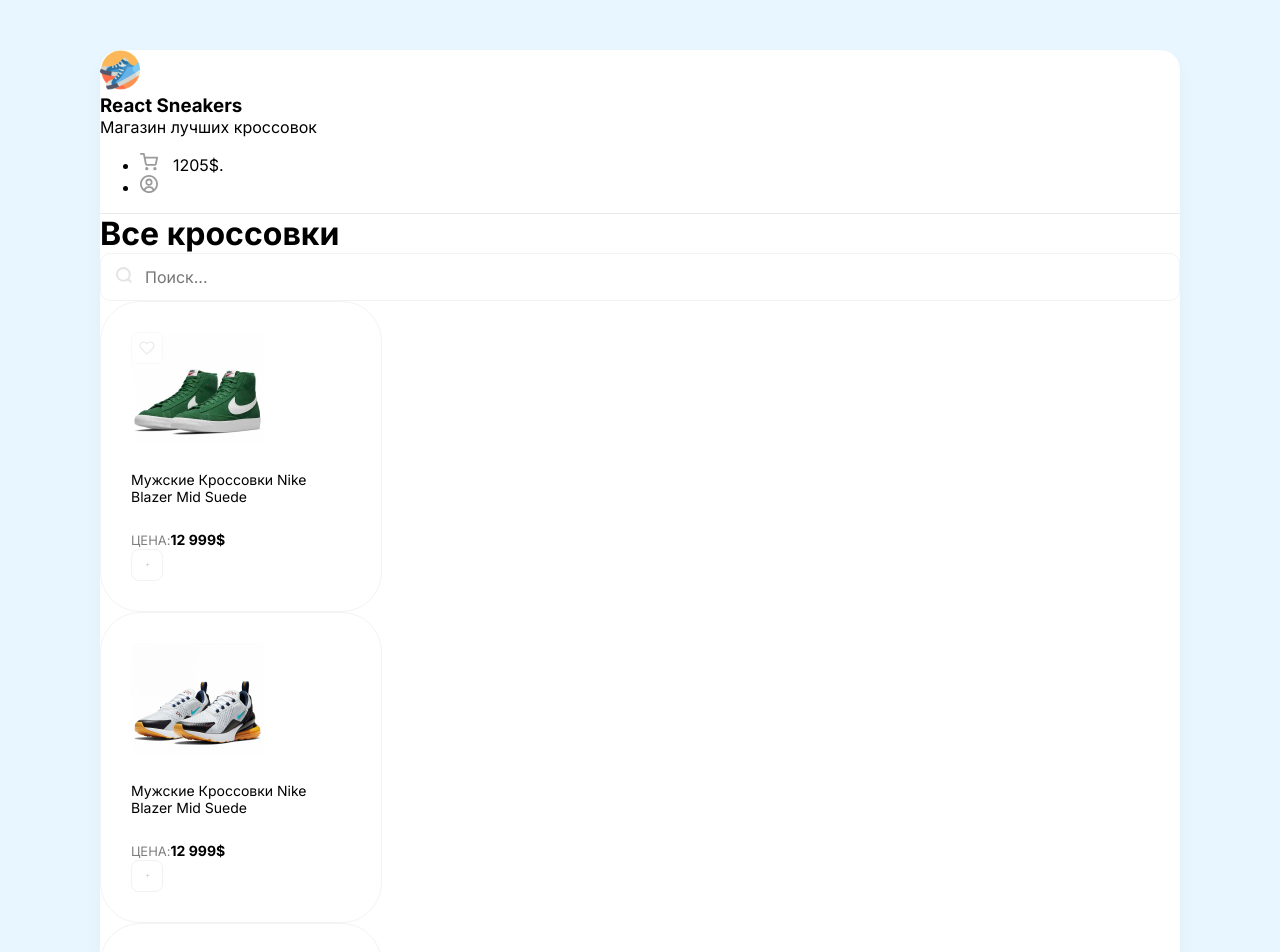
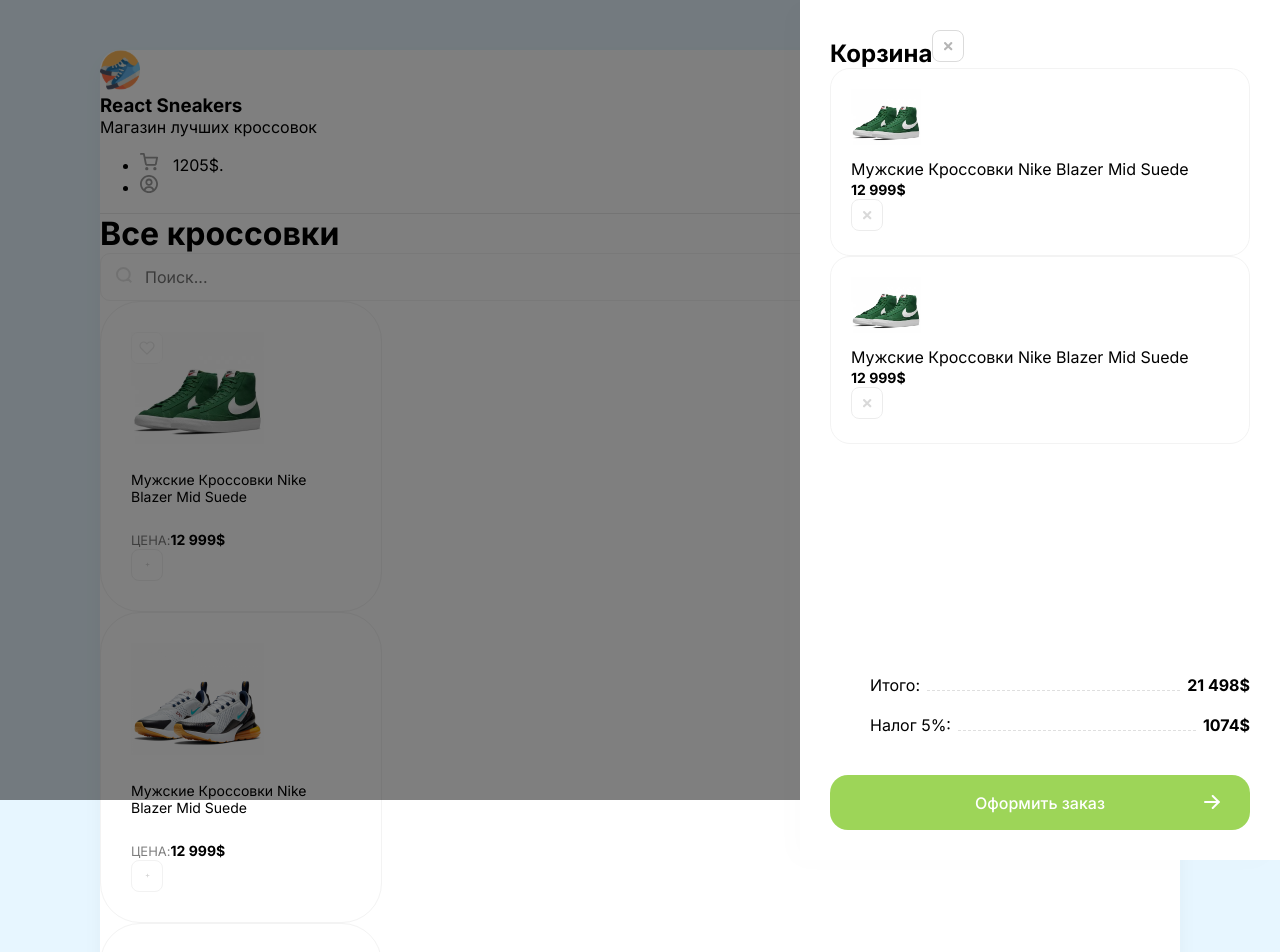
Before and after one commit to lana-tsiv/react_sneakers, a React (Create React App) app: page / in a window 1280 px wide. Shown: the top 952 px of the page. Built offline with nearby package versions, Linux system fonts and the light colour scheme.

Commit message:
feat: add shopping basket

```diff
--- a/src/App.js
+++ b/src/App.js
@@ -1,6 +1,66 @@
 function App() {
   return (
     <div className="wrapper clear">
+      <div className="overlay">
+        <div className="drawer">
+          <h2 className="mb-30 d-flex justify-between">
+            Корзина
+            <img className="cu-p" src="/img/btn-remove.svg" alt="remove" />
+          </h2>
+
+          <div className="items">
+            <div className="cartItem d-flex align-center mb-20">
+              <div
+                style={{ backgroundImage: "url(/img/sneakers/sneak1.png)" }}
+                className="cartItemImg"
+              ></div>
+              <div className="mr-20 flex">
+                <p className="mb-5">Мужские Кроссовки Nike Blazer Mid Suede</p>
+                <b>12 999$</b>
+              </div>
+              <img
+                className="removeBtn"
+                src="/img/btn-remove.svg"
+                alt="remove"
+              />
+            </div>
+
+            <div className="cartItem d-flex align-center mb-20">
+              <div
+                style={{ backgroundImage: "url(/img/sneakers/sneak1.png)" }}
+                className="cartItemImg"
+              ></div>
+              <div className="mr-20 flex">
+                <p className="mb-5">Мужские Кроссовки Nike Blazer Mid Suede</p>
+                <b>12 999$</b>
+              </div>
+              <img
+                className="removeBtn"
+                src="/img/btn-remove.svg"
+                alt="remove"
+              />
+            </div>
+          </div>
+          <div className="cartTotalBlock">
+            <ul className="cartTotalBlock">
+              <li>
+                <span>Итого:</span>
+                <div></div>
+                <b>21 498$</b>
+              </li>
+              <li>
+                <span>Налог 5%:</span>
+                <div></div>
+                <b>1074$</b>
+              </li>
+            </ul>
+            <button className="greenButton">
+              Оформить заказ <img src="/img/arrow.svg" alt="arrow" />
+            </button>
+          </div>
+        </div>
+      </div>
+
       <header className="d-flex justify-between align-center p-40">
         <div className="d-flex align-center">
           <img width={40} height={40} src="/img/logo.svg" alt="logo" />
--- a/src/index.scss
+++ b/src/index.scss
@@ -92,3 +92,130 @@
     width: 200px;
   }
 }
+
+.overlay {
+  position: absolute;
+  left: 0;
+  top: 0;
+  width: 100%;
+  height: 100%;
+  background-color: rgba(0, 0, 0, 0.5);
+  z-index: 1;
+}
+
+.drawer {
+  display: flex;
+  flex-direction: column;
+  position: absolute;
+  width: 420px;
+  height: 100%;
+  right: 0;
+  background: #ffffff;
+  box-shadow: -10px 4px 24px rgba(0, 0, 0, 0.01);
+  padding: 30px;
+
+  .items {
+    flex: 1;
+    overflow: auto;
+    margin-bottom: 40px;
+  }
+
+  h2 {
+    margin: 0;
+  }
+}
+
+.cartTotalBlock {
+  ul {
+    display: block;
+    margin-bottom: 40px !important;
+
+    li {
+      display: flex;
+      align-items: flex-end;
+      margin-bottom: 20px;
+
+      div {
+        flex: 1;
+        height: 1px;
+        border-bottom: 1px dashed #dfdfdf;
+        position: relative;
+        top: -4px;
+        margin: 0 7px;
+      }
+    }
+  }
+
+  .greenButton {
+    position: relative;
+
+    &:hover {
+      img {
+        transform: translateX(5px);
+      }
+    }
+
+    img {
+      position: absolute;
+      right: 30px;
+      top: 20px;
+      transition: transform 0.15s ease-in-out;
+    }
+  }
+}
+
+.greenButton {
+  width: 100%;
+  height: 55px;
+  background: #9dd558;
+  border-radius: 18px;
+  border: 0;
+  color: #ffffff;
+  font-size: 16px;
+  font-weight: 500;
+  cursor: pointer;
+  transition: 0.1s ease-in-out;
+
+  &:hover {
+    background: lighten(#9dd558, 5%);
+  }
+
+  &:active {
+    background: darken(#9dd558, 5%);
+  }
+}
+
+.cartItem {
+  border: 1px solid #f3f3f3;
+  border-radius: 20px;
+  overflow: hidden;
+  padding: 20px;
+
+  .cartItemImg {
+    height: 70px;
+    width: 70px;
+    background-size: contain;
+    background-position: 0 -3px;
+    background-repeat: no-repeat;
+    margin-right: 20px;
+  }
+
+  p {
+    font-size: 16px;
+    margin: 0;
+  }
+
+  b {
+    font-size: 14px;
+  }
+
+  .removeBtn {
+    opacity: 0.5;
+    cursor: pointer;
+    transition: opacity 0.15s ease-in-out;
+
+    &:hover {
+      opacity: 1;
+    }
+  }
+}
```
Also changed, not shown: public/img/arrow.svg (added), public/img/btn-remove.svg (added).
